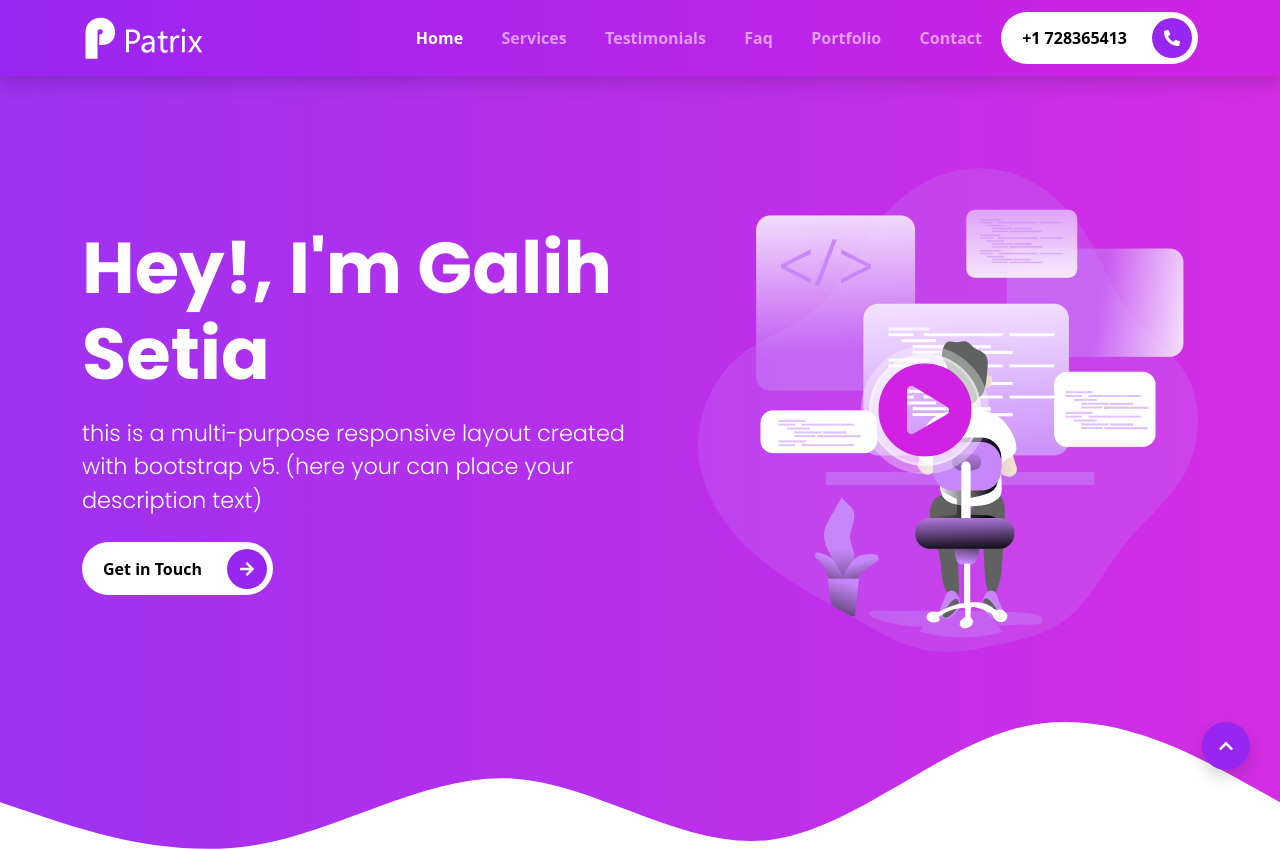
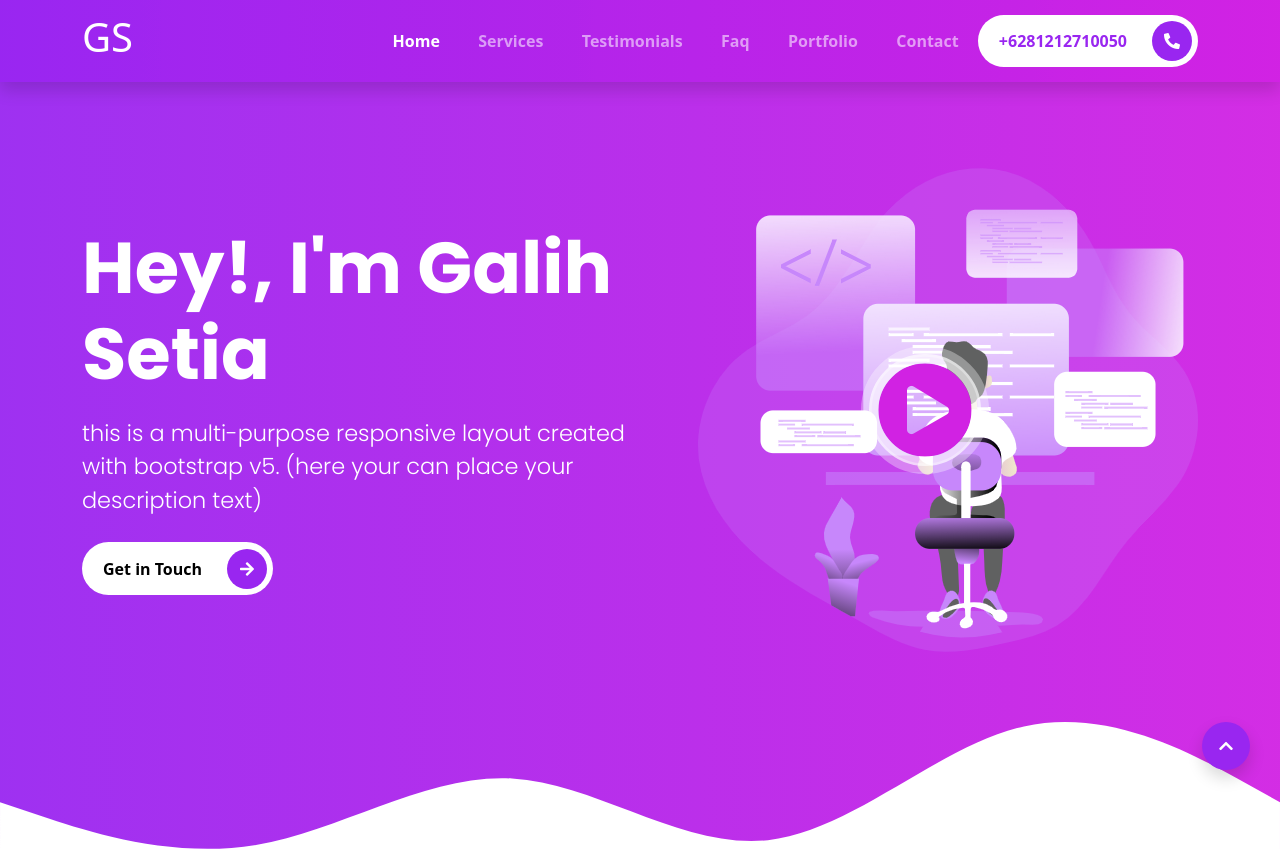
Before and after one commit to afidzulinn/portofolio, a website: page index.html in a window 1280 px wide. Shown: the top 849 px of the page. Drawn offline with nearby package versions, Linux system fonts and the light colour scheme; files that its build step writes are made by us from their sources.

Commit message:
Update index.html

```diff
--- a/index.html
+++ b/index.html
@@ -4,7 +4,7 @@
     <meta charset="UTF-8">
     <meta http-equiv="X-UA-Compatible" content="IE=edge">
     <meta name="viewport" content="width=device-width, initial-scale=1">
-    <title>Patrix, Bootstrap 5 Landing Page</title>
+    <title>Galih Setia</title>
     <link rel="stylesheet" href="assets/css/style.css">
     <link rel="stylesheet" href="assets/css/fontawesome.css">
     <link rel="stylesheet" href="https://cdn.jsdelivr.net/npm/glightbox/dist/css/glightbox.min.css" />
@@ -21,7 +21,7 @@
 <nav class="navbar navbar-expand-lg navbar-dark menu shadow fixed-top">
     <div class="container">
       <a class="navbar-brand" href="">
-        <img src="images/logo.png" alt="logo image">
+        <h1>GS</h1>
       </a>
       <button class="navbar-toggler" type="button" data-bs-toggle="collapse" data-bs-target="#navbarNav" aria-controls="navbarNav" aria-expanded="false" aria-label="Toggle navigation">
         <span class="navbar-toggler-icon"></span>
@@ -36,12 +36,12 @@
           <li class="nav-item"><a class="nav-link" href="#contact">contact</a>
           </li>
         </ul>
-        <button type="button" class="rounded-pill btn-rounded">
-          +1 728365413
-          <span>
+        <a href="https://wa.me/+6281212710050" style="text-decoration: none;" target="_blank" type="button" class="rounded-pill btn-rounded">
+          +6281212710050
+          <span class="d-flex justify-content-center align-items-center">
             <i class="fas fa-phone-alt"></i>
           </span>
-        </button>
+        </a>
       </div>
     </div>
   </nav>
```
